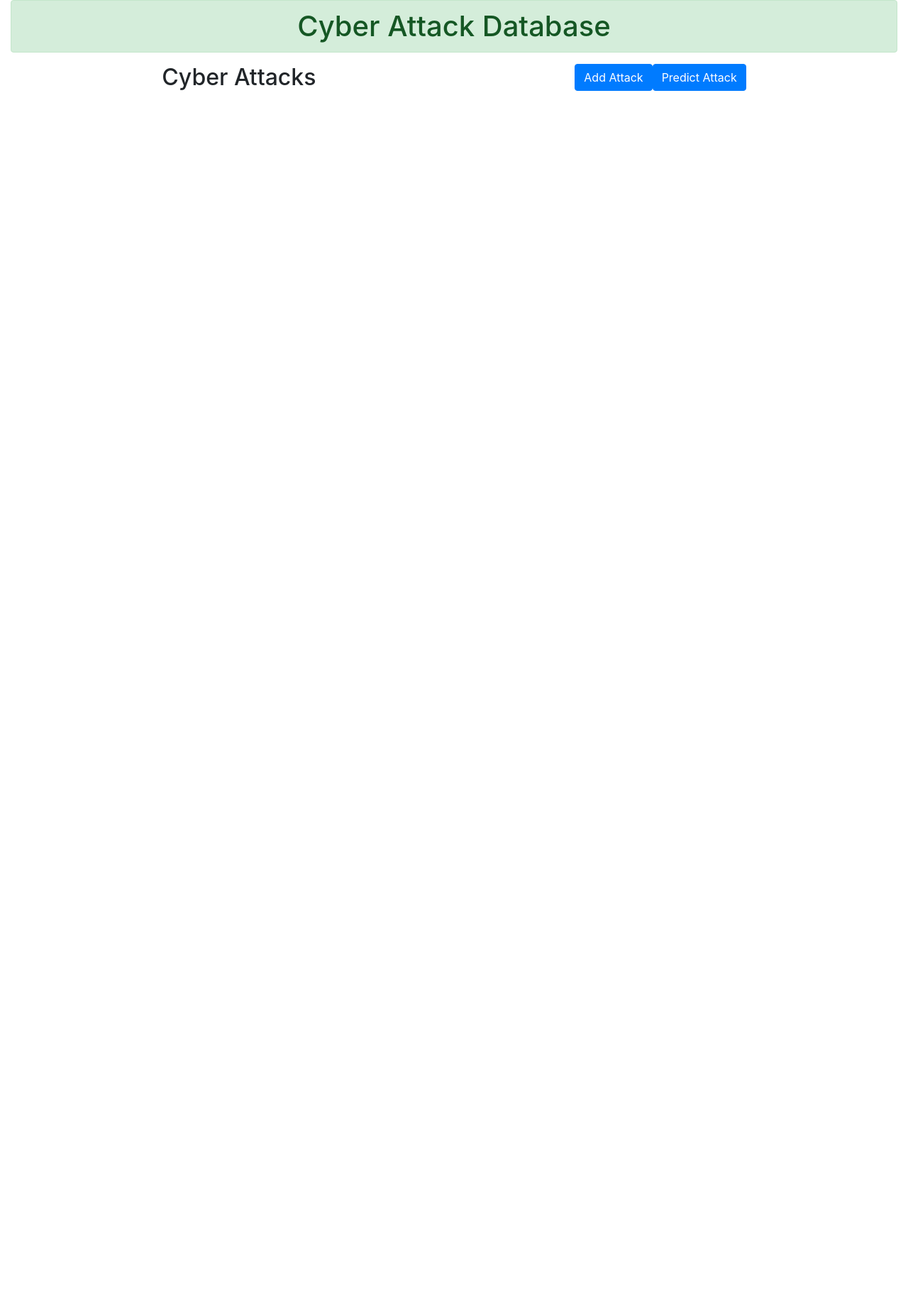
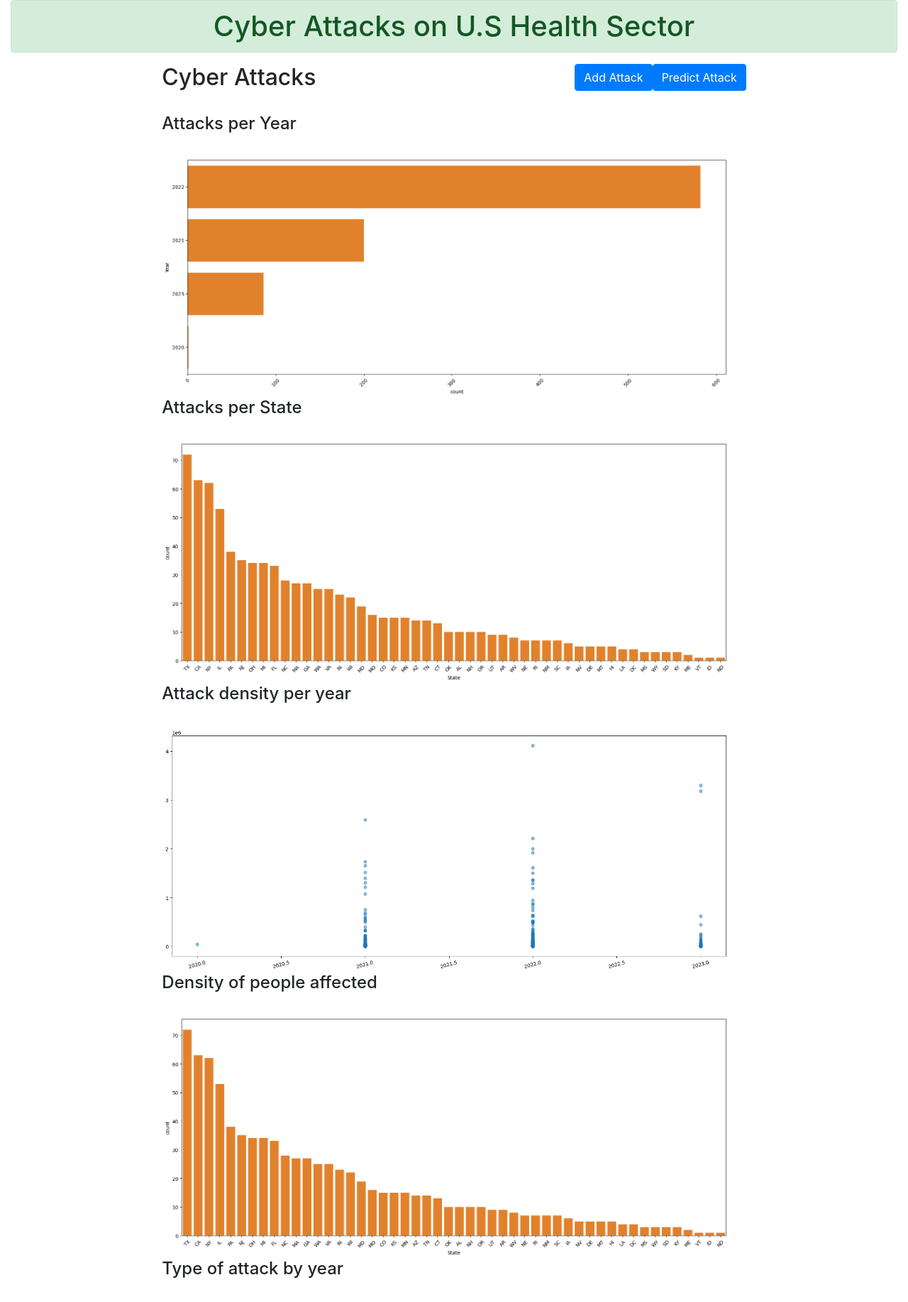
Before and after one commit to BarkaBoss/Cyber-Attacks, a Flask app: page /graphs in a window 1280 px wide. Shown: the top 1834 px of the page at 71% size. Before the commit the page ends 128 px from the top, so only its background shows below. Run offline with Flask 2, Linux system fonts and the light colour scheme; parts of the project's set-up code (start-up, migrations or seed data) failed here and were passed over; some libraries are stand-ins or nearby versions.

Commit message:
Added US Graphs

```diff
--- a/templates/graphs.html
+++ b/templates/graphs.html
@@ -19,7 +19,7 @@
 
   <body>
     <div class="container-fluid">
-      <h1 class="text-center alert alert-success">Cyber Attack Database</h1>
+      <h1 class="text-center alert alert-success">Cyber Attacks on U.S Health Sector</h1>
       <div class="row">
         <div class="col-sm-2"></div>
 
@@ -42,7 +42,38 @@
           </h2>
 
 
-          <script src="https://gist.github.com/BarkaBoss/c6e285c8f4a8a00473184bb42af9eb22.js"></script>
+          </br>
+          <h4>Attacks per Year</h4>
+          </br>
+          <img width="800" src="../static/images/us/us_attacks_per_year.png">
+
+        </br>
+        <h4>Attacks per State</h4>
+        </br>
+        <img width="800" src="../static/images/us/us_attacks_per_state.png">
+
+      </br>
+      <h4>Attack density per year</h4>
+      </br>
+      <img width="800" src="../static/images/us/us_attack_density_per_year.png">
+
+      </br>
+      <h4>Density of people affected</h4>
+      </br>
+      <img width="800" src="../static/images/us/us_attacks_per_state.png">
+
+      </br>
+      <h4>Type of attack by year</h4>
+      </br>
+      <img width="800" src="../static/images/us/us_each_attack_per_year.png">
+      </br>
+      <img width="800" src="../static/images/us/us_each_attack_per_year1.png">
+
+      </br>
+      <h4>Postive relation between attacks and years</h4>
+      </br>
+      <img width="800" src="../static/images/us/us_relationship_between_attacks_years.png">
+
         </div>
       </div>
     </div>
```
Also changed, not shown: static/images/us/us_attack_density_per_year.png (added), static/images/us/us_attacks_per_state.png (added), static/images/us/us_attacks_per_year.png (added), static/images/us/us_density_of_affected.png (added), static/images/us/us_each_attack_per_year.png (added), static/images/us/us_each_attack_per_year1.png (added), static/images/us/us_relationship_between_attacks_years.png (added).
